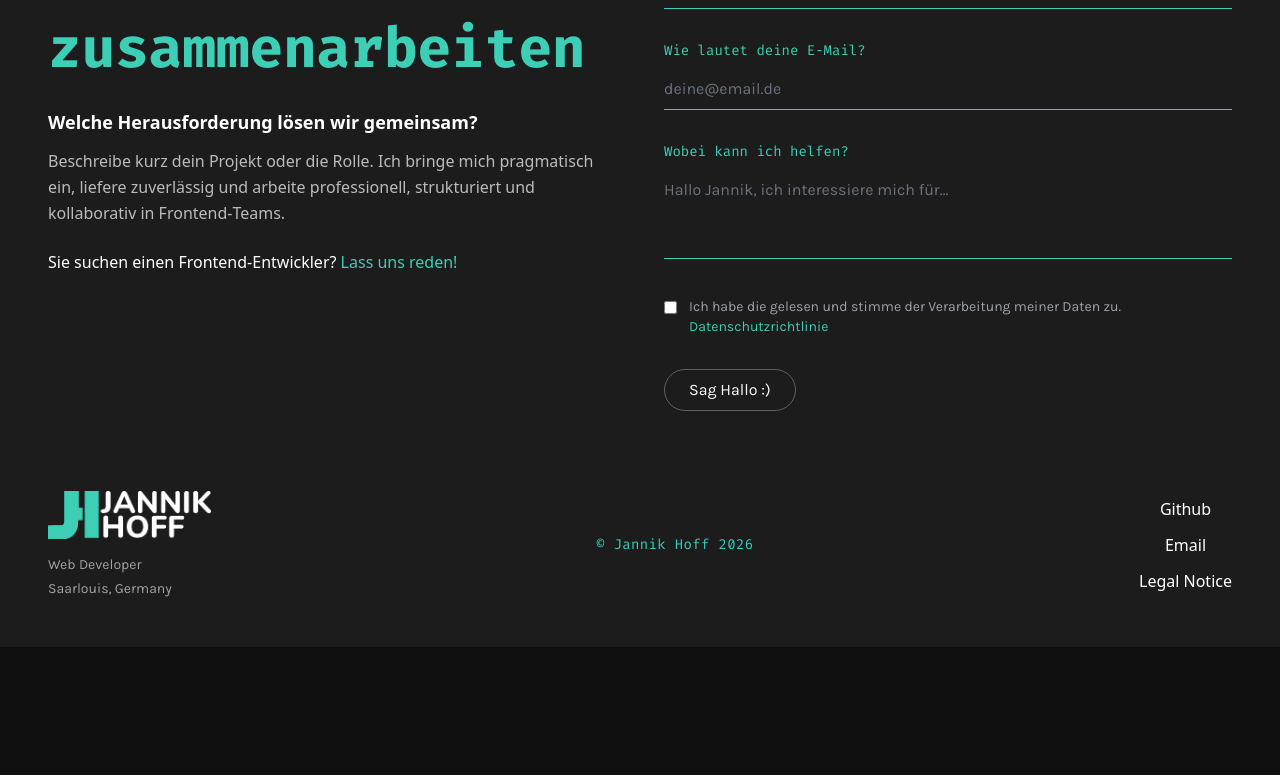
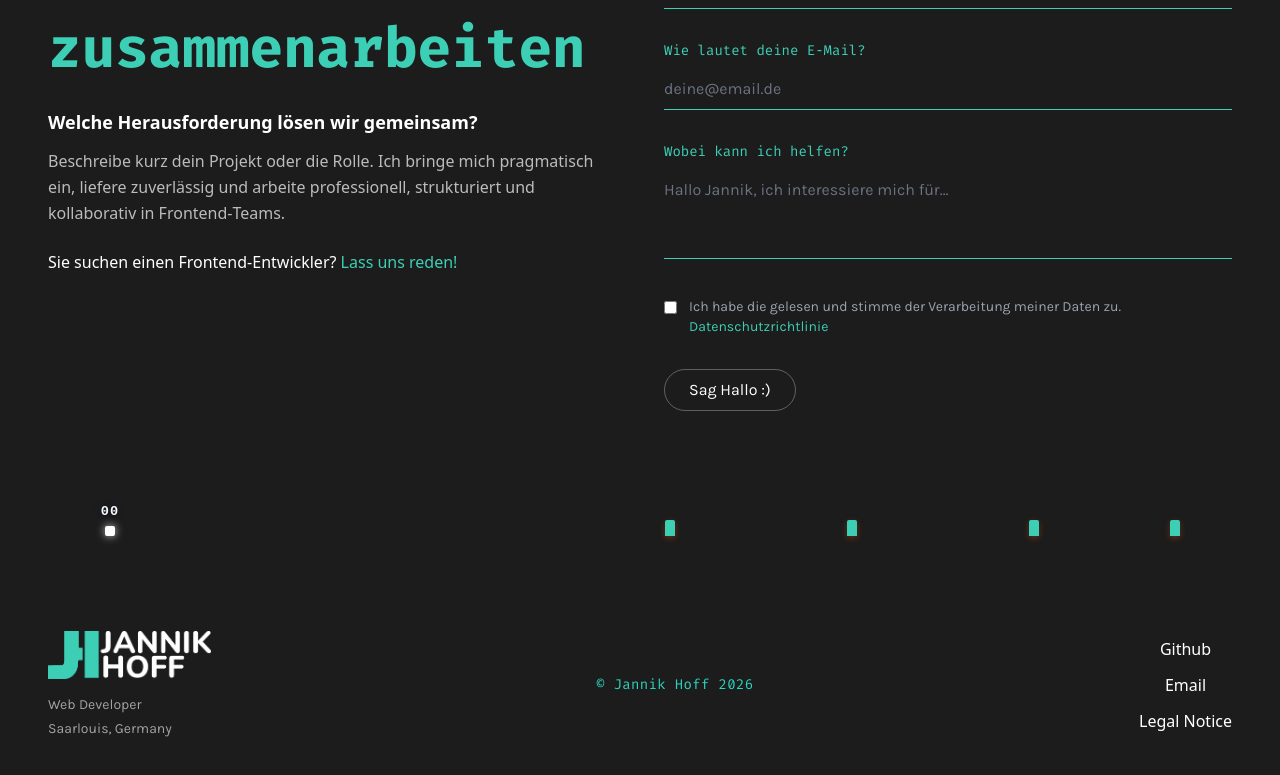
Before and after one commit to MonkeyDHoffy/React-Portfolio, a React (Vite) app in the folder react-portfolio/: page / in a window 1280 px wide. Shown: the part 3276-4051 px from the top of the page. Before the commit the page ends 3923 px from the top, so only its background shows below. Built offline with nearby package versions, Linux system fonts and the light colour scheme; a web font is replaced by a local one.

Commit message:
runner mini game

```diff
--- a/react-portfolio/src/App.jsx
+++ b/react-portfolio/src/App.jsx
@@ -10,6 +10,7 @@ import About from './components/sections/About';
 import Projects from './components/sections/Projects';
 import Skills from './components/sections/Skills';
 import Contact from './components/sections/Contact';
+import Runner from './components/sections/runner';
 import GlowBackground from './components/layout/GlowBackground';
 import { LanguageProvider } from './context/LanguageContext';
 import Banner from './components/sections/banner';
@@ -56,6 +57,7 @@ const App = () => {
                       </GlowBackground>
                       <Gallery />
                       <Contact />
+                      <Runner />
                     </>
                   )}
                 />
--- /dev/null
+++ b/react-portfolio/src/components/sections/runner.css
@@ -0,0 +1,81 @@
+.runner-section {
+  width: 100%;
+  padding: 1.5rem 0 2.25rem;
+}
+
+.runner-shell {
+  width: 100%;
+}
+
+.runner-track {
+  position: relative;
+  width: 100%;
+  height: 80px;
+  background: linear-gradient(90deg, rgba(15, 23, 42, 0), rgba(30, 41, 59, 0));
+  border: 1px solid rgba(255, 255, 255, 0);
+  border-radius: 14px;
+  overflow: hidden;
+  cursor: pointer;
+  outline: none;
+}
+
+.runner-track:focus-visible {
+  box-shadow: 0 0 0 2px rgba(2, 250, 213, 0.45);
+}
+
+.runner-player {
+  position: relative;
+  width: 100%;
+  height: 10px;
+  background: #ffffff;
+  border-radius: 2px;
+  box-shadow: 0 0 8px rgba(248, 250, 252, 0.8);
+}
+
+.runner-player-wrapper {
+  position: absolute;
+  display: flex;
+  flex-direction: column;
+  align-items: center;
+  gap: 0.2rem;
+  pointer-events: none;
+}
+
+.runner-obstacle {
+  position: absolute;
+background: #3DCFB6;
+  border-radius: 2px 2px 0 0;
+  box-shadow: 0 2px 6px rgba(234, 88, 12, 0.35);
+}
+
+.runner-ground {
+  position: absolute;
+  bottom: 0;
+  left: 0;
+  width: 200%;
+  height: 18px;
+}
+
+.runner-score {
+  font-family: 'Space Mono', 'JetBrains Mono', monospace;
+  font-size: 0.85rem;
+  font-weight: 600;
+  letter-spacing: 0.08em;
+  color: #f8fafc;
+  text-shadow: 0 0 6px rgba(15, 23, 42, 0.8);
+}
+
+@keyframes runnerGroundSlide {
+  from {
+    transform: translateX(0);
+  }
+  to {
+    transform: translateX(-25%);
+  }
+}
+
+@media (prefers-reduced-motion: reduce) {
+  .runner-ground {
+    animation: none;
+  }
+}
--- /dev/null
+++ b/react-portfolio/src/components/sections/runner.jsx
@@ -0,0 +1,242 @@
+import { useCallback, useEffect, useRef, useState } from "react";
+import PageContainer from "../layout/PageContainer";
+import "./runner.css";
+
+const DEFAULT_GAME_WIDTH = 360;
+const GROUND_OFFSET = 10;
+const PLAYER_LEFT = 56;
+const PLAYER_SIZE = 10;
+const GRAVITY = 1800;
+const JUMP_VELOCITY = 560;
+const MAX_JUMP_HEIGHT = 36;
+const OBSTACLE_WIDTH = 10;
+const OBSTACLE_HEIGHT = PLAYER_SIZE * 1.6;
+const BASE_OBSTACLE_SPEED = 90;
+const MAX_OBSTACLE_SPEED = 280;
+const GAP_MIN = 140;
+const GAP_MAX = 260;
+
+const randomGap = () => GAP_MIN + Math.random() * (GAP_MAX - GAP_MIN);
+const createObstacle = (x, id) => ({ id, x, passed: false, hit: false });
+
+const Runner = () => {
+  const playerRef = useRef({ y: 0, vy: 0 });
+  const [player, setPlayer] = useState(playerRef.current);
+  const obstaclesRef = useRef([createObstacle(DEFAULT_GAME_WIDTH, 0)]);
+  const [obstacles, setObstacles] = useState(obstaclesRef.current);
+  const scoreRef = useRef(0);
+  const [score, setScore] = useState(0);
+
+  const rafRef = useRef(0);
+  const lastTimeRef = useRef(0);
+  const nextGapRef = useRef(randomGap());
+  const nextIdRef = useRef(1);
+  const trackRef = useRef(null);
+  const gameWidthRef = useRef(DEFAULT_GAME_WIDTH);
+
+  const loop = useCallback(
+    (time) => {
+      if (!lastTimeRef.current) {
+        lastTimeRef.current = time;
+      }
+
+      const delta = Math.min((time - lastTimeRef.current) / 1000, 0.032);
+      lastTimeRef.current = time;
+
+      const previousPlayer = playerRef.current;
+      let vy = previousPlayer.vy - GRAVITY * delta;
+      let y = previousPlayer.y + vy * delta;
+
+      if (y <= 0) {
+        y = 0;
+        vy = 0;
+      }
+
+      if (y >= MAX_JUMP_HEIGHT) {
+        y = MAX_JUMP_HEIGHT;
+      }
+
+      const nextPlayer = { y, vy };
+      playerRef.current = nextPlayer;
+      setPlayer(nextPlayer);
+
+      const playerLeftEdge = PLAYER_LEFT;
+      const playerRightEdge = PLAYER_LEFT + PLAYER_SIZE;
+      const playerBottom = GROUND_OFFSET + nextPlayer.y;
+      const playerTop = playerBottom + PLAYER_SIZE;
+      const obstacleBottom = GROUND_OFFSET;
+      const obstacleTop = obstacleBottom + OBSTACLE_HEIGHT;
+      const width = gameWidthRef.current;
+
+      let collision = false;
+      let gained = 0;
+
+      const obstacleSpeed = Math.min(MAX_OBSTACLE_SPEED, BASE_OBSTACLE_SPEED + scoreRef.current * 10);
+
+      let updated = obstaclesRef.current
+        .map((obstacle) => {
+          const nextX = obstacle.x - obstacleSpeed * delta;
+          const obstacleRight = nextX + OBSTACLE_WIDTH;
+          let hit = obstacle.hit;
+          const overlapX = playerRightEdge > nextX && playerLeftEdge < obstacleRight;
+          const overlapY = playerTop > obstacleBottom && playerBottom < obstacleTop;
+
+          if (!hit && overlapX && overlapY) {
+            hit = true;
+            collision = true;
+          }
+
+          let passed = obstacle.passed;
+          if (!passed && obstacleRight < playerLeftEdge) {
+            passed = true;
+            if (!hit) {
+              gained += 1;
+            }
+          }
+
+          return { ...obstacle, x: nextX, passed, hit };
+        })
+        .filter((obstacle) => obstacle.x > -OBSTACLE_WIDTH);
+
+      const tail = updated.at(-1);
+      const tailX = tail ? tail.x : width;
+
+      if (tailX < width - nextGapRef.current) {
+        updated = [...updated, createObstacle(width, nextIdRef.current)];
+        nextIdRef.current += 1;
+        nextGapRef.current = randomGap();
+      }
+
+      if (!updated.length) {
+        updated = [createObstacle(width, nextIdRef.current)];
+        nextIdRef.current += 1;
+        nextGapRef.current = randomGap();
+      }
+
+      obstaclesRef.current = updated;
+      setObstacles(updated);
+
+      if (collision) {
+        if (scoreRef.current !== 0) {
+          scoreRef.current = 0;
+          setScore(0);
+        }
+      } else if (gained) {
+        scoreRef.current += gained;
+        setScore(scoreRef.current);
+      }
+
+      rafRef.current = requestAnimationFrame(loop);
+    },
+    []
+  );
+
+  useEffect(() => {
+    rafRef.current = requestAnimationFrame(loop);
+
+    return () => {
+      cancelAnimationFrame(rafRef.current);
+    };
+  }, [loop]);
+
+  useEffect(() => {
+    const node = trackRef.current;
+    if (!node) return undefined;
+
+    const updateWidth = () => {
+      const nextWidth = Math.max(node.clientWidth, 240);
+      if (Math.abs(nextWidth - gameWidthRef.current) < 1) return;
+      gameWidthRef.current = nextWidth;
+      setObstacles((prev) => {
+        const next = prev.map((obstacle) => ({ ...obstacle, x: Math.min(obstacle.x, nextWidth) }));
+        obstaclesRef.current = next;
+        return next;
+      });
+    };
+
+    updateWidth();
+
+    if (typeof ResizeObserver === "function") {
+      const observer = new ResizeObserver(updateWidth);
+      observer.observe(node);
+      return () => observer.disconnect();
+    }
+
+    window.addEventListener("resize", updateWidth);
+    return () => window.removeEventListener("resize", updateWidth);
+  }, []);
+
+  const handleJump = useCallback(() => {
+    if (playerRef.current.y > 0) {
+      return;
+    }
+
+    playerRef.current = { y: playerRef.current.y, vy: JUMP_VELOCITY };
+    setPlayer(playerRef.current);
+  }, []);
+
+  const handleKeyDown = useCallback(
+    (event) => {
+      if (event.code === "Space" || event.code === "Enter") {
+        event.preventDefault();
+        handleJump();
+      }
+    },
+    [handleJump]
+  );
+
+  useEffect(() => {
+    const handleGlobalPointer = () => {
+      handleJump();
+    };
+
+    window.addEventListener("pointerdown", handleGlobalPointer);
+    return () => window.removeEventListener("pointerdown", handleGlobalPointer);
+  }, [handleJump]);
+
+  return (
+    <section className="runner-section">
+      <PageContainer className="runner-shell">
+        <div
+          ref={trackRef}
+          className="runner-track"
+          onClick={handleJump}
+          onKeyDown={handleKeyDown}
+          role="button"
+          tabIndex={0}
+          aria-label="Click oder tippe Leertaste, um den Pixel springen zu lassen"
+        >
+          <div
+            className="runner-player-wrapper"
+            style={{ bottom: GROUND_OFFSET + player.y, left: PLAYER_LEFT, width: PLAYER_SIZE }}
+          >
+            <div className="runner-score" aria-live="polite">
+              {score.toString().padStart(2, "0")}
+            </div>
+            <div
+              className="runner-player"
+              style={{ width: "100%", height: PLAYER_SIZE }}
+            />
+          </div>
+
+          {obstacles.map((obstacle) => (
+            <div
+              key={obstacle.id}
+              className="runner-obstacle"
+              style={{
+                left: obstacle.x,
+                width: OBSTACLE_WIDTH,
+                height: OBSTACLE_HEIGHT,
+                bottom: GROUND_OFFSET,
+              }}
+            />
+          ))}
+
+          <div className="runner-ground" />
+        </div>
+      </PageContainer>
+    </section>
+  );
+};
+
+export default Runner;
```
